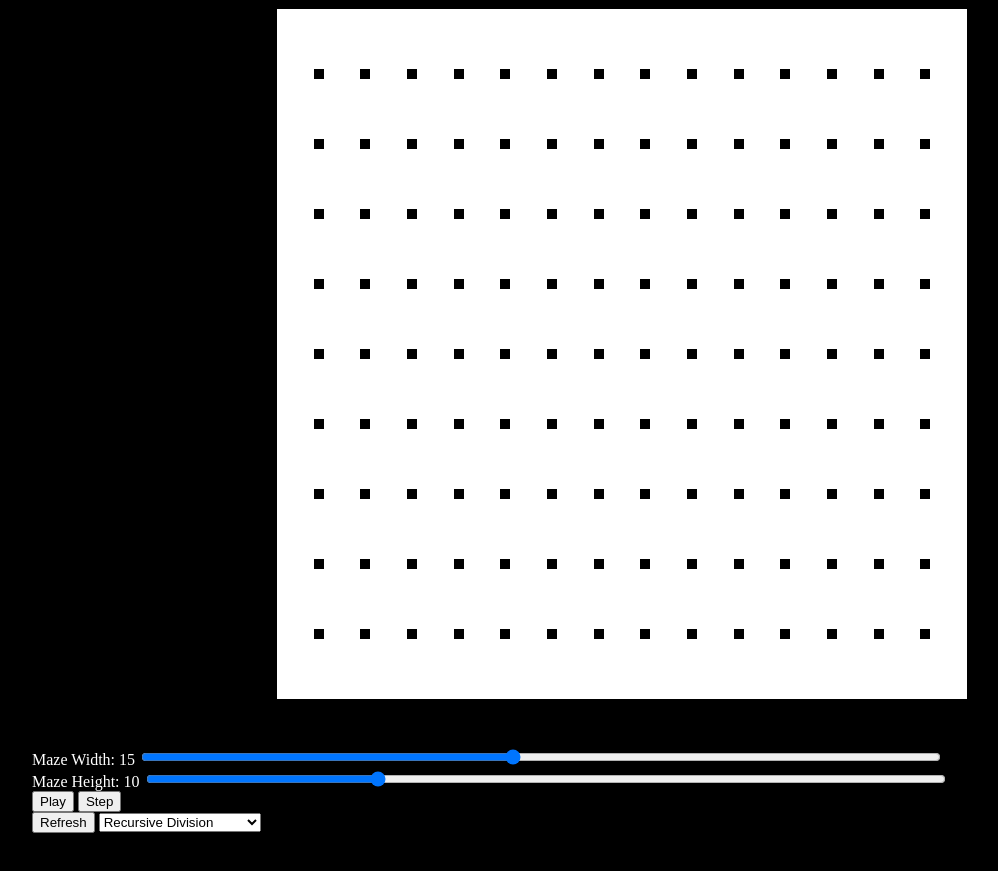
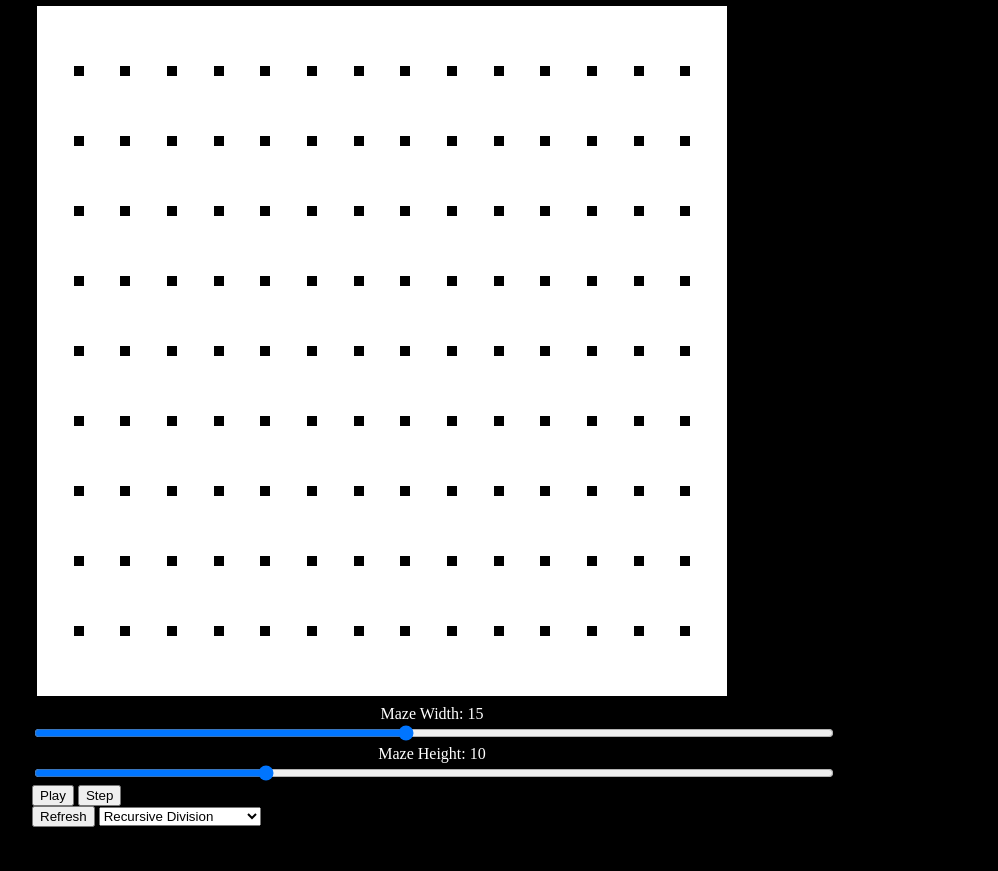
Before and after one commit to kalkocollege/kalkocollege.github.io, a plain HTML site: page MazeGen.html in a window 1280 px wide. Shown: the part 165-1036 px from the top of the page, without its empty margins (18-1016 px from the left). Drawn offline with Linux system fonts and the light colour scheme.

Commit message:
Fixed outdated styling issue

```diff
--- a/styles.css
+++ b/styles.css
@@ -6,11 +6,6 @@ body {
 }
 h1 {
     color: aqua;
-}
-canvas {
-    max-width: 100%;
-    margin: 25px auto;
-    display: block;
 }
 th {
     border: 2px solid white;
@@ -28,3 +23,11 @@ table {
     overflow-y: hidden;
     max-width: 100%;
 }
+.sliderContainer {
+    width: 800px;
+    max-width: 100%;
+}
+.sliderLabel {
+    display: block;
+    text-align: center;
+}
```
